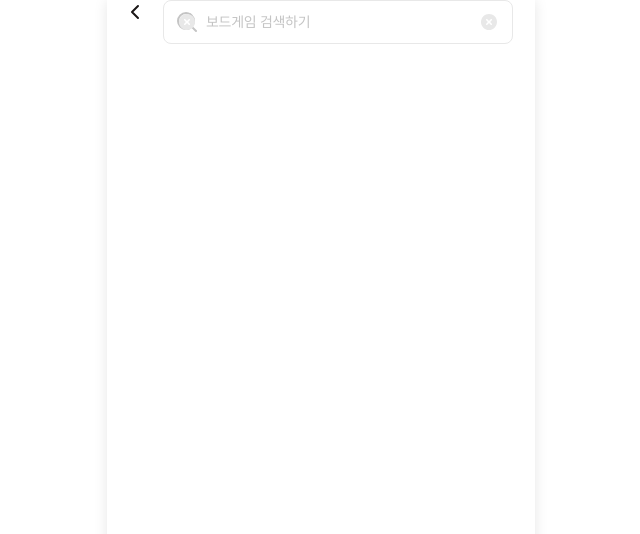
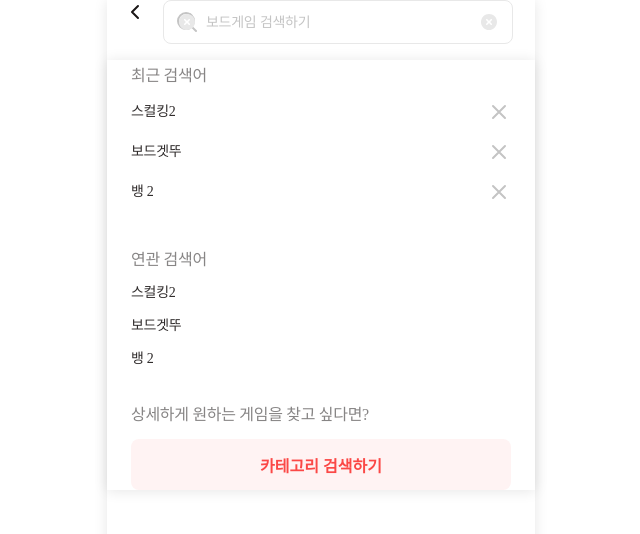
Before and after one commit to SOL-hub/game-react, a React (Create React App) app: page /search in a window 1280 px wide. Shown: the top 534 px of the page, without its empty margins (319-959 px from the left). Built offline with nearby package versions, Linux system fonts and the light colour scheme; no server answers.

Commit message:
feat: SearchIntro UI 검색 부분 UI 추가

```diff
--- a/src/components/common/Bar.tsx
+++ b/src/components/common/Bar.tsx
@@ -94,4 +94,5 @@ export const BarBackWithComponent = ({
 export const Header = styled.header`
   width: 100%;
   height: 3.75rem; //60px
+  background: ${(props) => props.theme.color.blackSalon0};
 `;
--- a/src/pages/SearchIntro.tsx
+++ b/src/pages/SearchIntro.tsx
@@ -1,7 +1,11 @@
 import { BarBackWithComponent } from 'components/common/Bar';
 import { IconInput, INPUT_ICON_TYPE, INPUT_MODE } from 'components/common/Input';
-import { DefaultLayout } from 'components/common/Layout';
+import styled from 'styled-components';
+import { DefaultLayout, Layout, Column, Row } from 'components/common/Layout';
 import React from 'react';
+import { TextRegular16, TextRegular14 } from 'components/common/Typo';
+import { IconButton, ICON_TYPE } from 'components/common/Icon';
+import { MediumButton } from 'components/common/Button';
 
 const SearchIntro = () => {
   return (
@@ -14,8 +18,44 @@ const SearchIntro = () => {
           width="calc(100% - 3.375rem + 14px)"
         />
       </BarBackWithComponent>
+      <Layout padding="0 1rem">
+        <Column padding="0.5rem 0 2rem">
+          <SearchIntroTitle margin="0 0 0.5rem">최근 검색어</SearchIntroTitle>
+          {['스컬킹2', '보드겟뚜', '뱅 2'].map((item, idx) => (
+            <RecentSearch key={idx}>
+              <TextRegular14 color="blackSalon500">{item}</TextRegular14>
+              <IconButton iconName={ICON_TYPE.close} color="blackSalon200" />
+            </RecentSearch>
+          ))}
+        </Column>
+        <Column padding="0.5rem 0 2rem">
+          <SearchIntroTitle margin="0 0 0.5rem">연관 검색어</SearchIntroTitle>
+          {['스컬킹2', '보드겟뚜', '뱅 2'].map((item, idx) => (
+            <TextRegular14 margin=" 0.5rem 0" lineHeight="17px" color="blackSalon500" key={idx}>
+              {item}
+            </TextRegular14>
+          ))}
+        </Column>
+        <Column>
+          <SearchIntroTitle>상세하게 원하는 게임을 찾고 싶다면?</SearchIntroTitle>
+          <MediumButton mode="soft" onClick={() => console.log('카테고리 검색 페이지로 이동')}>
+            카테고리 검색하기
+          </MediumButton>
+        </Column>
+      </Layout>
     </DefaultLayout>
   );
 };
 
 export default SearchIntro;
+
+const SearchIntroTitle = styled(TextRegular16)`
+  margin: ${(props) => props.margin || '0 0 1rem'};
+  color: ${(props) => props.theme.color.blackSalon300};
+`;
+
+const RecentSearch = styled(Row)`
+  justify-content: space-between;
+  align-items: center;
+  height: 2.5rem;
+`;
```
